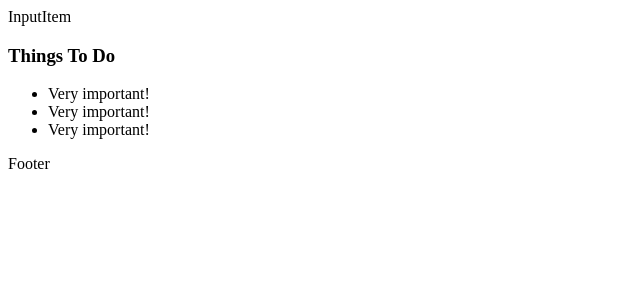
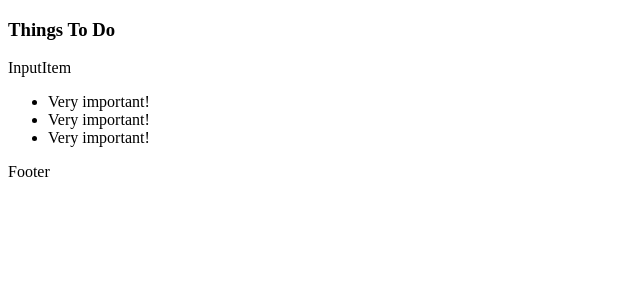
Before and after one commit to WebHeroSchool/ToDo-Final-Project, a React (Create React App) app: page / in a window 1280 px wide. Shown: the top 300 px of the page, without its empty margins (0-640 px from the left). Built offline with nearby package versions, Linux system fonts and the light colour scheme.

Commit message:
Update App.js

```diff
--- a/src/components/App/App.js
+++ b/src/components/App/App.js
@@ -3,8 +3,8 @@ import Footer from '../Footer/Footer';
 import InputItem from '../InputItem/InputItem';
 
 const App = () => (<div>
+  <h3>Things To Do</h3>
   <InputItem />
-  <h3>Things To Do</h3>
   <ItemList />
   <Footer />
 </div>);
```
